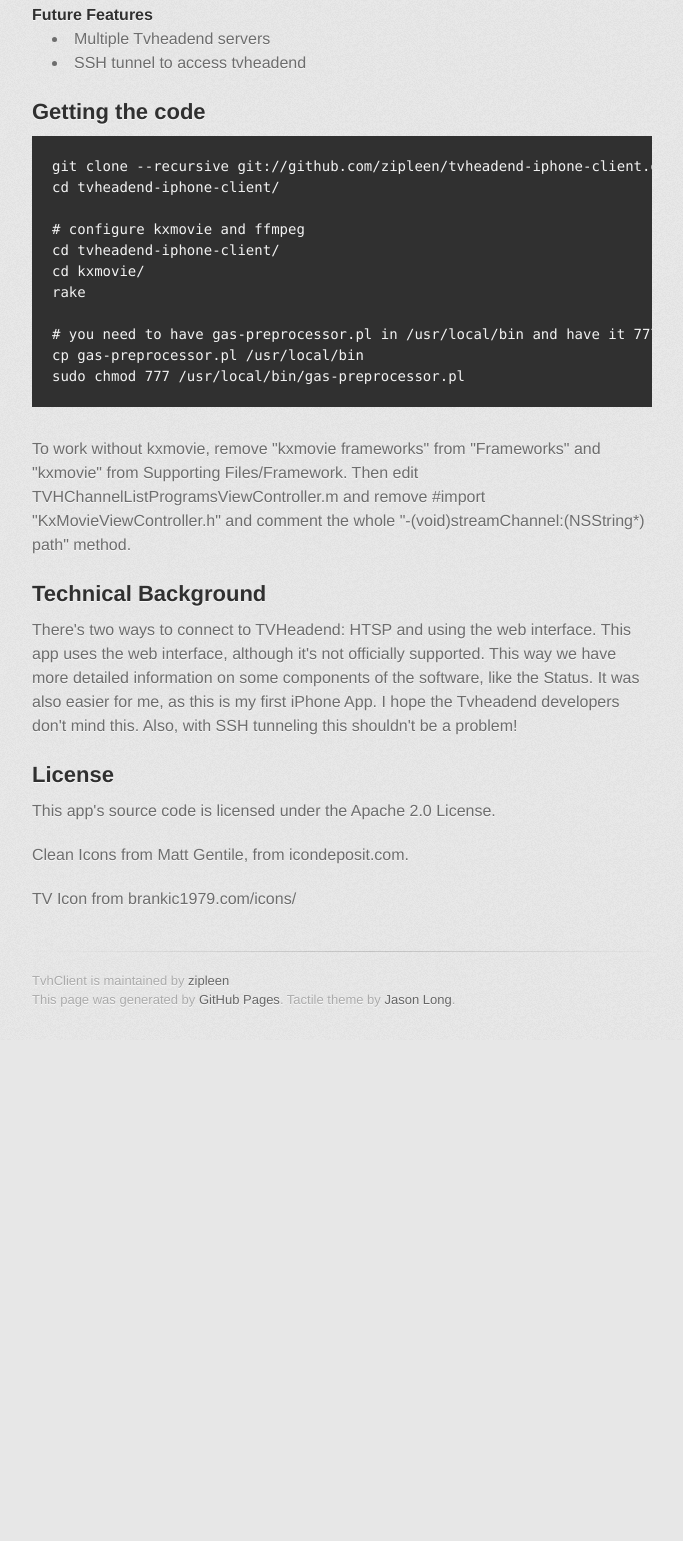
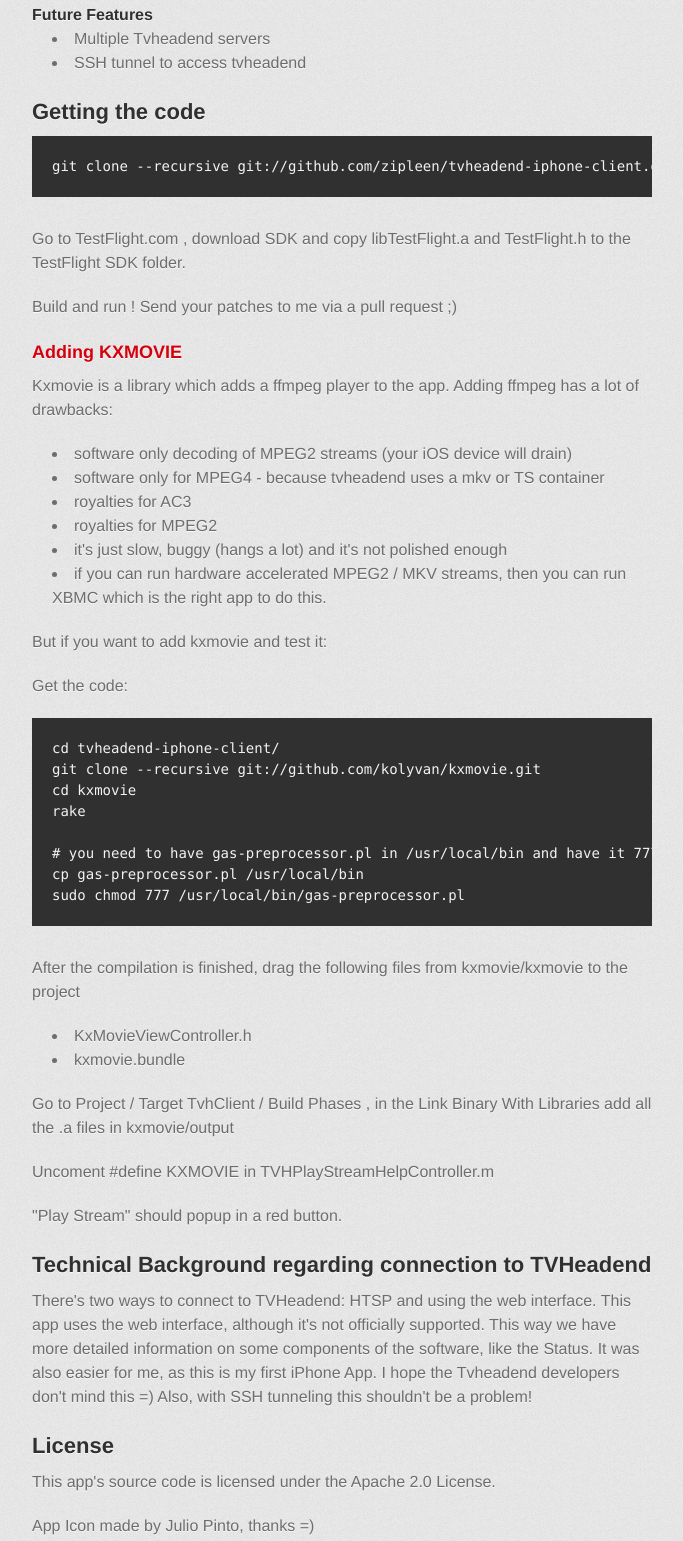
Before and after one commit to zipleen/tvheadend-iphone-client, a plain HTML site: page index.html in a window 1280 px wide. Shown: the part 753-2294 px from the top of the page, without its empty margins (298-981 px from the left). Before the commit the page ends 1793 px from the top, so only its background shows below. Drawn offline with Linux system fonts and the light colour scheme; a web font is replaced by a local one.

Commit message:
Create gh-pages branch via GitHub

```diff
--- a/index.html
+++ b/index.html
@@ -35,7 +35,7 @@
 
 <p>TvhClient is a TVHeadend iOS (iPhone, iPad) Client app, which allows you to get information from a TVHeadend server ( <a href="https://github.com/tvheadend/tvheadend">https://github.com/tvheadend/tvheadend</a> ).</p>
 
-<p>It allows you to view channels by tags, view channel EPG's, add and view recordings and view the status of the server.</p>
+<p>It allows you to list channels, view channel EPG's, control recordings (DVR) and view the log / status of the server.</p>
 
 <h2>Features</h2>
 
@@ -58,11 +58,30 @@
 </ul><h2>Getting the code</h2>
 
 <pre><code>git clone --recursive git://github.com/zipleen/tvheadend-iphone-client.git
-cd tvheadend-iphone-client/
+</code></pre>
 
-# configure kxmovie and ffmpeg
-cd tvheadend-iphone-client/
-cd kxmovie/
+<p>Go to TestFlight.com , download SDK and copy libTestFlight.a and TestFlight.h to the TestFlight SDK folder.</p>
+
+<p>Build and run ! Send your patches to me via a pull request ;)</p>
+
+<h3>Adding KXMOVIE</h3>
+
+<p>Kxmovie is a library which adds a ffmpeg player to the app. Adding ffmpeg has a lot of drawbacks:</p>
+
+<ul>
+<li>software only decoding of MPEG2 streams (your iOS device will drain)</li>
+<li>software only for MPEG4 - because tvheadend uses a mkv or TS container</li>
+<li>royalties for AC3</li>
+<li>royalties for MPEG2</li>
+<li>it's just slow, buggy (hangs a lot) and it's not polished enough</li>
+<li>if you can run hardware accelerated MPEG2 / MKV streams, then you can run XBMC which is the right app to do this.</li>
+</ul><p>But if you want to add kxmovie and test it:</p>
+
+<p>Get the code:</p>
+
+<pre><code>cd tvheadend-iphone-client/
+git clone --recursive git://github.com/kolyvan/kxmovie.git
+cd kxmovie
 rake
 
 # you need to have gas-preprocessor.pl in /usr/local/bin and have it 777, so
@@ -70,19 +89,28 @@ cp gas-preprocessor.pl /usr/local/bin
 sudo chmod 777 /usr/local/bin/gas-preprocessor.pl
 </code></pre>
 
-<p>To work without kxmovie, remove "kxmovie frameworks" from "Frameworks" and "kxmovie" from Supporting Files/Framework. Then edit TVHChannelListProgramsViewController.m and remove #import "KxMovieViewController.h" and comment the whole "-(void)streamChannel:(NSString*) path" method.</p>
+<p>After the compilation is finished, drag the following files from kxmovie/kxmovie to the project</p>
 
-<h2>Technical Background</h2>
+<ul>
+<li>KxMovieViewController.h</li>
+<li>kxmovie.bundle </li>
+</ul><p>Go to Project / Target TvhClient / Build Phases , in the Link Binary With Libraries add all the .a files in kxmovie/output</p>
 
-<p>There's two ways to connect to TVHeadend: HTSP and using the web interface. This app uses the web interface, although it's not officially supported. This way we have more detailed information on some components of the software, like the Status. It was also easier for me, as this is my first iPhone App. I hope the Tvheadend developers don't mind this. Also, with SSH tunneling this shouldn't be a problem! </p>
+<p>Uncoment #define KXMOVIE in TVHPlayStreamHelpController.m</p>
+
+<p>"Play Stream" should popup in a red button.</p>
+
+<h2>Technical Background regarding connection to TVHeadend</h2>
+
+<p>There's two ways to connect to TVHeadend: HTSP and using the web interface. This app uses the web interface, although it's not officially supported. This way we have more detailed information on some components of the software, like the Status. It was also easier for me, as this is my first iPhone App. I hope the Tvheadend developers don't mind this =) Also, with SSH tunneling this shouldn't be a problem! </p>
 
 <h2>License</h2>
 
 <p>This app's source code is licensed under the Apache 2.0 License. </p>
 
+<p>App Icon made by Julio Pinto, thanks =)</p>
+
 <p>Clean Icons from Matt Gentile, from icondeposit.com.</p>
-
-<p>TV Icon from brankic1979.com/icons/</p>
         </section>
 
         <footer>
```
Also changed, not shown: params.json (+1 -1 lines).
